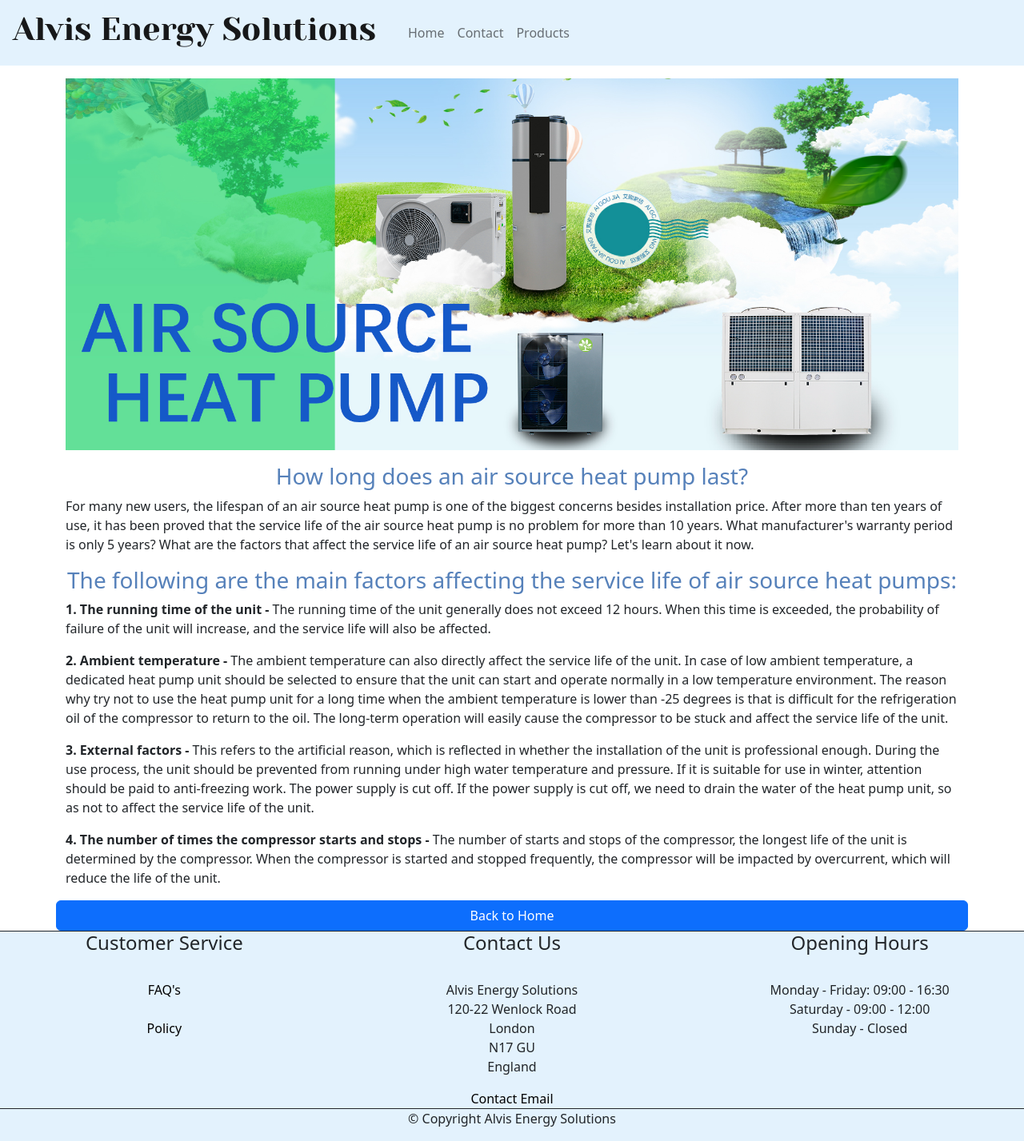
After one commit to Steven-Dawson18/alvis-energy-solutions, a Django app: page /service_life/ in a window 1280 px wide. The commit adds this page. Shown: the whole page at 80% size. Run offline with Django 3.2, Linux system fonts and the light colour scheme.

Commit message:
Added heat pump info pages

```diff
--- a/home/templates/home/index.html
+++ b/home/templates/home/index.html
@@ -14,7 +14,7 @@
                                 <h4>Alvis Energy Solutions</h4>
                                 <h6>Goodbye oil and gas. Hello renewable heat</h6>
                                 <div class="main-white-button">
-                                    <a href="" class="active">Our Products</a>
+                                    <a href="" class="active text-decoration-none text-white btn">Our Products</a>
                                 </div>
                             </div>
                         </div>
@@ -46,7 +46,7 @@
             <p class="card-text">The whole cycle process is actually using the gas-liquid conversion of refrigerant substances to realize the conversion of heat from air to cold water</p>
           </div>
           <div class="card-footer">
-            <small class="text-muted">Last updated 3 mins ago</small>
+            <small class="text-muted"><a href="{% url 'how_it_works' %}">See more info...</a></small>
           </div>
         </div>
         <div class="card">
@@ -56,7 +56,7 @@
             <p class="card-text">Service life of the air source heat pump For many new users, the service life of the air source heat pump is one of the most concerned issues besides the installation price.</p>
           </div>
           <div class="card-footer">
-            <small class="text-muted">Last updated 3 mins ago</small>
+            <small class="text-muted"><a href="{% url 'service_life' %}">See more info...</a></small>
           </div>
         </div>
         <div class="card">
--- /dev/null
+++ b/home/templates/home/service_life.html
@@ -0,0 +1,42 @@
+{% extends 'base.html' %}
+
+{% load static%}
+
+{% block content %}
+
+<section>
+    <div class="container">
+        <div class="row">
+            <div class="col">
+                <img class="card-img-top my-3" src="{% static 'images/how-long-heat-pump-last.png' %}" alt="Card image cap">
+            </div>
+        </div>
+        <div class="row">
+            <div class="col">
+                <h3>How long does an air source heat pump last?</h3>
+                <p>For many new users, the lifespan of an air source heat pump is one of the biggest concerns besides installation price.
+
+                    After more than ten years of use, it has been proved that the service life of the air source heat pump is no problem for more than 10 years. What manufacturer's warranty period is only 5 years? What are the factors that affect the service life of an air source heat pump? Let's learn about it now.
+                </p>
+                <h3>The following are the main factors affecting the service life of air source heat pumps:</h3>
+                <p><strong>1. The running time of the unit - </strong>
+
+                    The running time of the unit generally does not exceed 12 hours. When this time is exceeded, the probability of failure of the unit will increase, and the service life will also be affected.</p>
+                <p><strong>2. Ambient temperature - </strong>
+
+                    The ambient temperature can also directly affect the service life of the unit. In case of low ambient temperature, a dedicated heat pump unit should be selected to ensure that the unit can start and operate normally in a low temperature environment. The reason why try not to use the heat pump unit for a long time when the ambient temperature is lower than -25 degrees is that is difficult for the refrigeration oil of the compressor to return to the oil. The long-term operation will easily cause the compressor to be stuck and affect the service life of the unit.</p>
+                <p><strong>3. External factors - </strong>
+
+                    This refers to the artificial reason, which is reflected in whether the installation of the unit is professional enough. During the use process, the unit should be prevented from running under high water temperature and pressure. If it is suitable for use in winter, attention should be paid to anti-freezing work. The power supply is cut off. If the power supply is cut off, we need to drain the water of the heat pump unit, so as not to affect the service life of the unit.</p>
+                <p><strong>4. The number of times the compressor starts and stops -</strong>
+
+                    The number of starts and stops of the compressor, the longest life of the unit is determined by the compressor. When the compressor is started and stopped frequently, the compressor will be impacted by overcurrent, which will reduce the life of the unit.</p>
+
+            </div>
+            <a class="btn btn-primary justify-content-center" href="{% url 'home' %}">Back to Home</a>
+        </div>
+    </div>
+</section>
+
+
+{% endblock %}
--- a/home/urls.py
+++ b/home/urls.py
@@ -6,6 +6,8 @@
 
 urlpatterns = [
     path('', views.home, name="home"),
-    path('energy_saving/', views.energySaving, name="energy_saving"),
+    path('energy_saving/', views.energy_saving, name="energy_saving"),
+    path('how_it_works/', views.how_it_works, name="how_it_works"),
+    path('service_life/', views.service_life, name="service_life"),
     path('contact/', views.contact, name="contact"),
 ]
--- a/home/views.py
+++ b/home/views.py
@@ -10,9 +10,19 @@
     return render(request, "home/index.html")
 
 
-def energySaving(request):
+def energy_saving(request):
     '''Energy Saving page view'''
     return render(request, "home/energy_saving.html")
+
+
+def how_it_works(request):
+    '''How it works page view'''
+    return render(request, "home/how_it_works.html")
+
+
+def service_life(request):
+    '''How long it lasts page view'''
+    return render(request, "home/service_life.html")
 
 
 def contact(request):
--- a/static/css/style.css
+++ b/static/css/style.css
@@ -70,10 +70,9 @@
     left: 50%;
   }
 
-  .main-white-button a {
+  .main-back-button a {
     font-size: 13px;
-    color: #5b964d;
-    background-color: #fff;
+    background-color: #5681ba;
     padding: 12px 25px;
     display: inline-block;
     border-radius: 3px;
@@ -139,7 +138,7 @@
 }
 
 h3 {
-color: #fb5849;
+color: #5681ba;
 text-align: center;
 }
 
--- a/templates/base.html
+++ b/templates/base.html
@@ -60,11 +60,11 @@
                     <h4>Customer Service</h4>
                     <br>
                     <div>
-                        <a class="text-decoration-none" href="">FAQ's</a>
+                        <a class="text-decoration-none text-black" href="">FAQ's</a>
                     </div>
                     <br>
                     <div>
-                        <a class="text-decoration-none" href="" target="_blank" rel="noopener" aria-label="American Ale House site policy">Policy</a>
+                        <a class="text-decoration-none text-black" href="" target="_blank" rel="noopener" aria-label="American Ale House site policy">Policy</a>
                     </div>
                 </div>
                 <div class="col-sm col-md-4">
@@ -80,7 +80,7 @@
                         <br>
                         England</p>
                         <div>
-                            <a class="text-decoration-none" href="">Contact Email</a>
+                            <a class="text-decoration-none text-black" href="">Contact Email</a>
                         </div>
                 </div>
                 <div class="col-sm col-md-4">
```
Also changed, not shown: home/templates/home/contact.html (+16 -15 lines), home/templates/home/energy_saving.html (+26 -1 lines), home/templates/home/how_it_works.html (added, +32 -0 lines).
